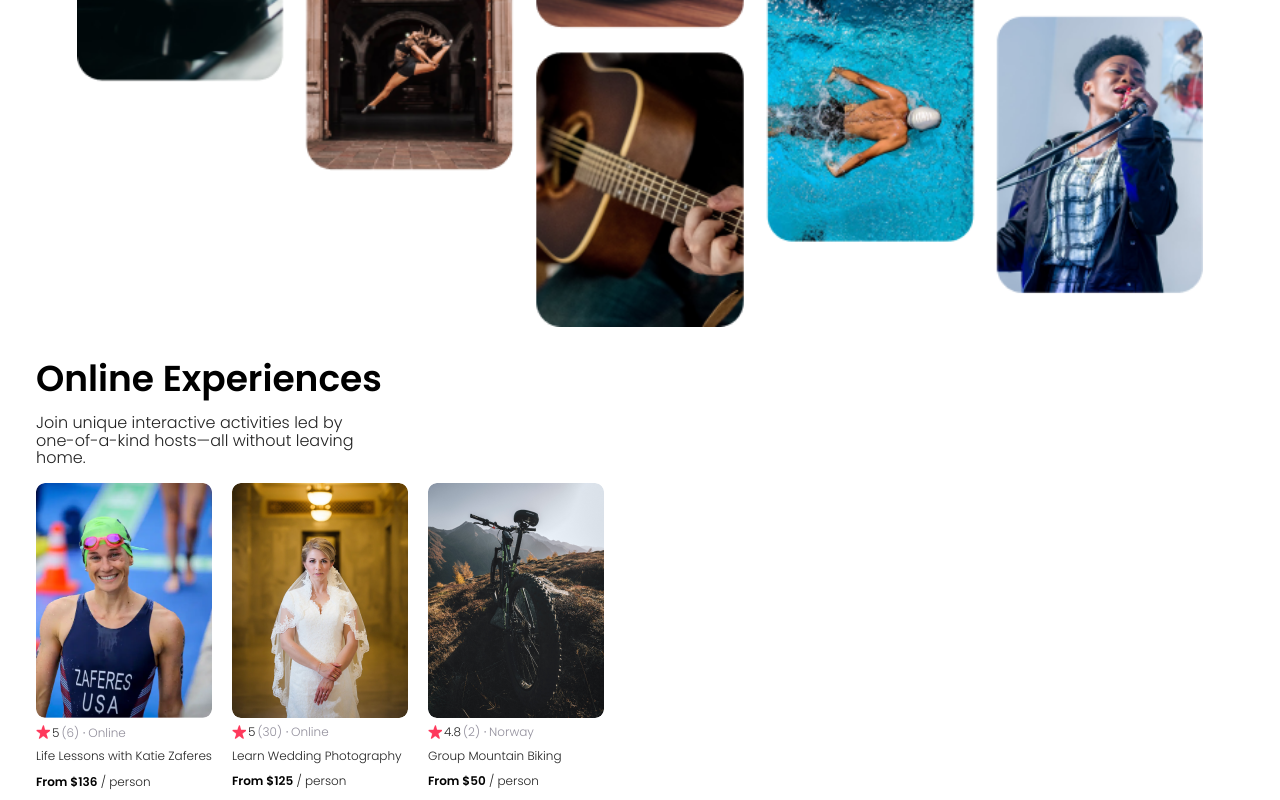
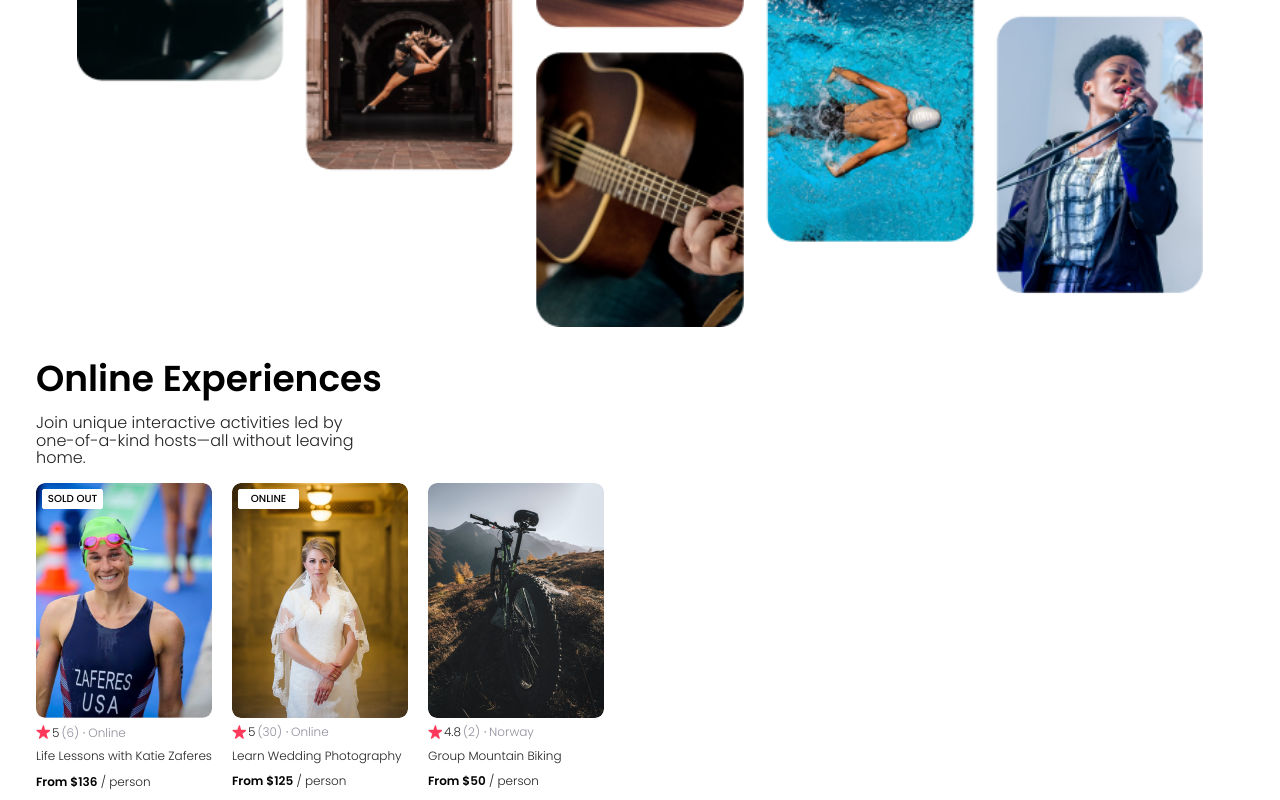
Before and after one commit to BlueOCN/AirBnb-Experiences-Clone, a React (Vite) app in the folder AirBnbExperiencesClone/: page / in a window 1280 px wide. Shown: the part 429-1229 px from the top of the page. Built offline with nearby package versions, Linux system fonts and the light colour scheme.

Commit message:
Layout Update

```diff
--- a/AirBnbExperiencesClone/src/App.css
+++ b/AirBnbExperiencesClone/src/App.css
@@ -66,6 +66,23 @@ body {
     margin-inline-end: 36px;
 }
 
+.card--badge {
+    position: absolute;
+    margin: 6px;
+
+    width: 61px;
+    height: 20px;
+    background-color: #FFFFFF;
+    border: 1px solid #FFFFFF;
+    border-radius: 2px;
+
+    font-weight: 500;
+    font-size: 10.24px;
+    line-height: 110%;
+    text-align: center;
+    align-content: center;
+}
+
 
 .card--img {
     max-width: 176px;
--- a/AirBnbExperiencesClone/src/components/Card.jsx
+++ b/AirBnbExperiencesClone/src/components/Card.jsx
@@ -1,8 +1,17 @@
 
 function Card (props) {
     console.log(props.items)
+    let badgeText
+    if (props.items.openSpots === 0) {
+        badgeText = "SOLD OUT"
+    }
+    else if (props.items.location === "Online") {
+        badgeText = "ONLINE"
+    }
+
     return (
         <div className="card">
+            {badgeText && <div className="card--badge">{badgeText}</div>}
             <img className="card--img" src={"../src/assets/"+props.items.coverImg} alt="cover_img"/>
             <div className="card--stats">
                 <img className="stats--img" src="../src/assets/Star.png" alt="star_img" />
```
